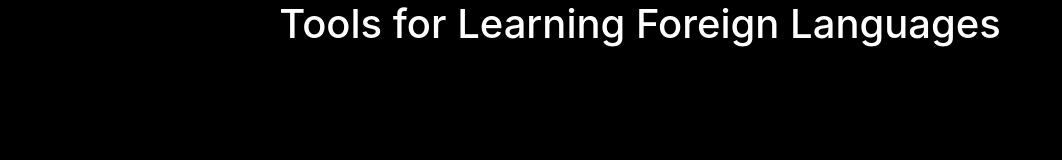
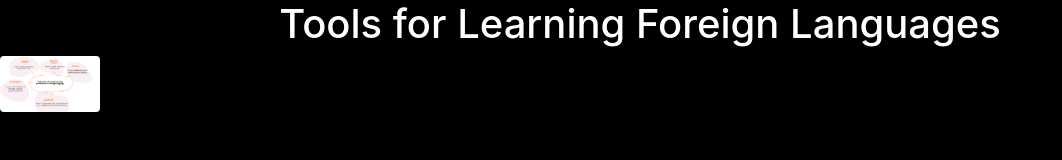
Before and after one commit to Fredy-AP/mind-map, a plain HTML site: page index.html in a window 1280 px wide. Shown: the whole page, without its empty margins (0-1062 px from the left). Drawn offline with nearby package versions, Linux system fonts and the light colour scheme.

Commit message:
Update index.html

```diff
--- a/index.html
+++ b/index.html
@@ -47,7 +47,7 @@
     </div>
     <div class="row">
       <div class="col-12">
-        <img-fluid rounded  src="mental.jpg" alt="Mapa Mental" class="full-screen-image" width="100">
+        <img class="img-fluid rounded" src="mental.jpg" alt="Mapa Mental" class="full-screen-image" width="100">
       </div>
     </div>
   </div>
```
